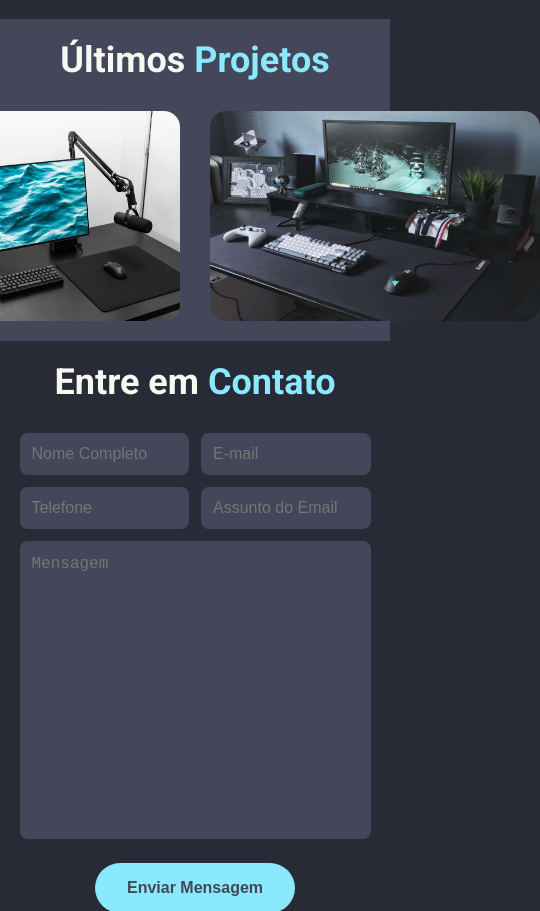
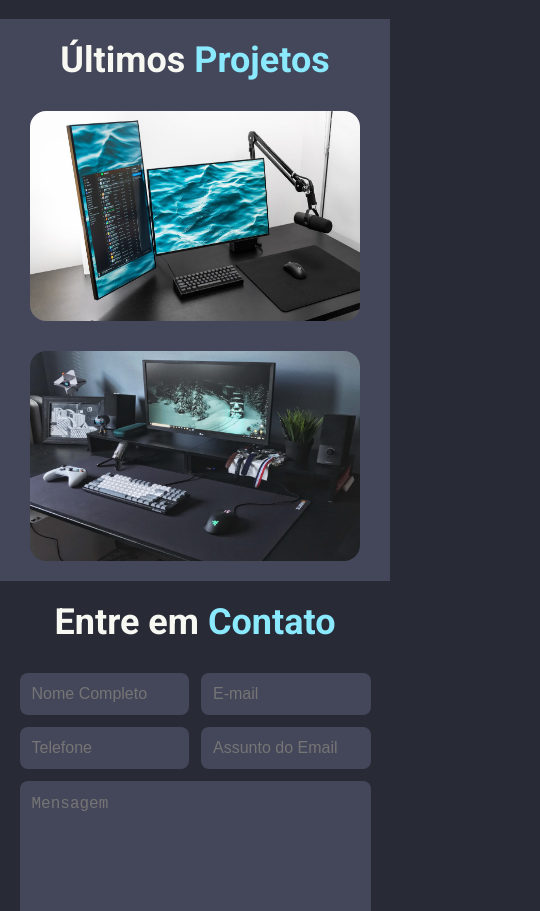
Before and after one commit to MaAmorim/Portifolio, a Next.js app: page / in a window 390 px wide. Shown: the part 3729-4640 px from the top of the page, 540 px wide, since content can reach past the window. Built offline with nearby package versions, Linux system fonts and the light colour scheme; what next-reveal would draw is missing.

Commit message:
fix resposivity mobile]

```diff
--- a/src/components/Projects/ProjectsStyles.js
+++ b/src/components/Projects/ProjectsStyles.js
@@ -33,8 +33,10 @@ export const ProjectsTitle = styled.h2`
 export const ProjectsGallery = styled.div`
   width: fit-content;
   display: flex;
+  flex-wrap: wrap;
   justify-content: center;
   align-content: center;
+  align-items: center;
   gap: 30px;
 
   img {
```
